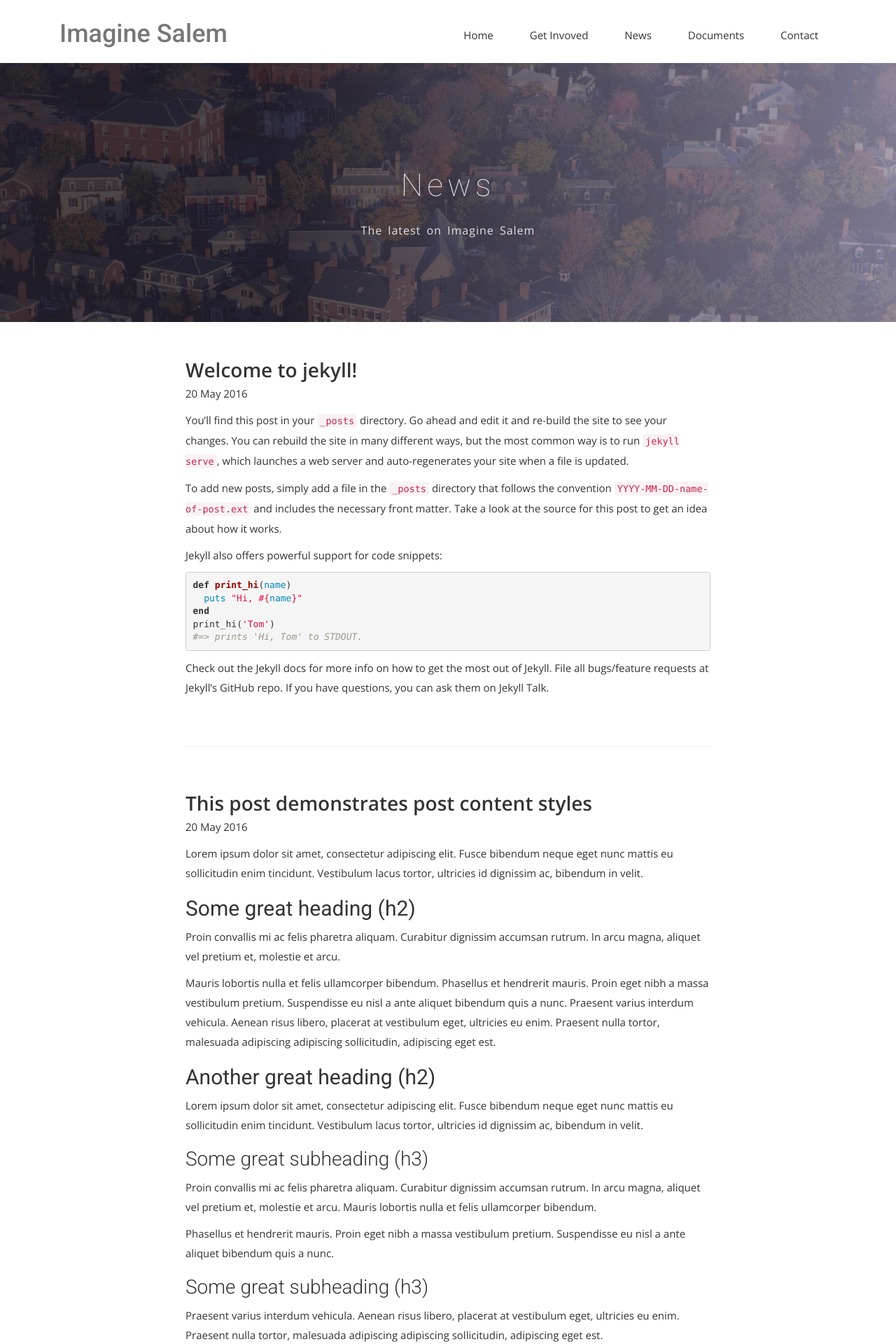
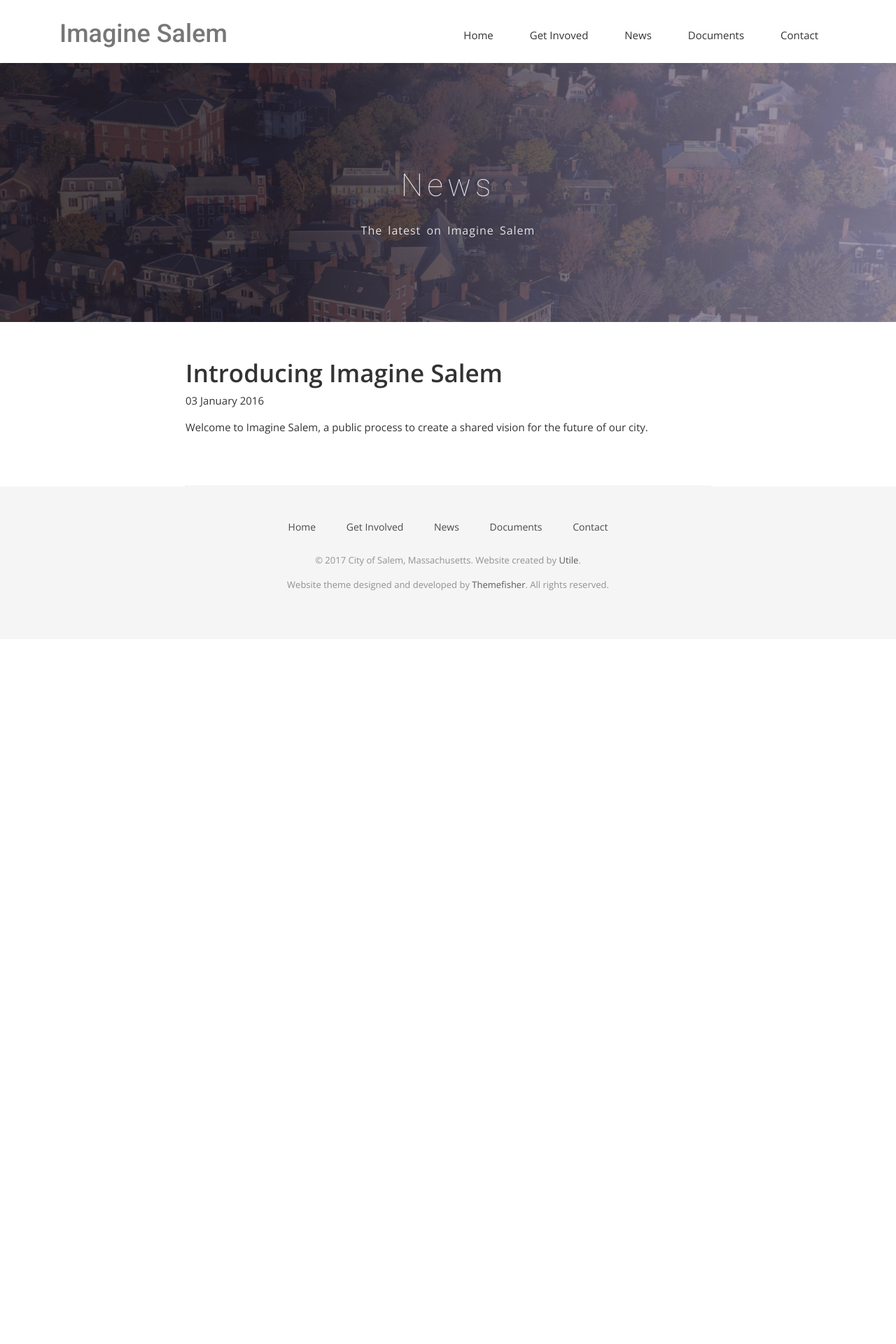
Before and after one commit to johnmccartin/salem, a Jekyll site: the page built from news.html, in a window 1280 px wide. Shown: the top 1920 px of the page at 70% size. Built offline with Jekyll 4.4.1, drawn with Linux system fonts in a browser that asks for light colours; nearby versions of some CDN libraries; some web fonts are replaced; after the commit the page ends 913 px from its top, so only the background shows below that; some of the changed text lies outside the part shown.

Commit message:
Update posts and menus.

````diff
--- a/_includes/footer.html
+++ b/_includes/footer.html
@@ -5,9 +5,11 @@
       <div class="col-md-12">
         <div class="footer-manu">
           <ul>
-            <li><a href="#">About Us</a></li>
-            <li><a href="{{ site.baseurl }}/contact">Contact us</a></li>
-            <li><a href="{{ site.baseurl }}/blog">Blog</a></li>
+            <li><a href="{{ site.baseurl }}/">Home</a></li>
+            <li><a href="{{ site.baseurl }}/get-involved">Get Involved</a></li>
+            <li><a href="{{ site.baseurl }}/news">News</a></li>
+            <li><a href="{{ site.baseurl }}/documents">Documents</a></li>
+            <li><a href="{{ site.baseurl }}/contact">Contact</a></li>
           </ul>
         </div>
         <p>&copy; 2017 City of Salem, Massachusetts. Website created by <a href="http://www.utiledesign.com">Utile</a>.</p>
--- a/_posts/2016-05-20-my-example-post.md
+++ /dev/null
@@ -1,12 +0,0 @@
----
-layout: post
----
-
-Eos eu docendi tractatos sapientem, brute option menandri in vix, quando vivendo accommodare te ius. Nec melius fastidii constituam id, viderer theophrastus ad sit, hinc semper periculis cum id. Noluisse postulant assentior est in, no choro sadipscing repudiandae vix. Vis in euismod delenit dignissim. Ex quod nostrum sit, suas decore animal id ius, nobis solet detracto quo te.
-
-{% comment %}
-Might you have an include in your theme? Why not try it here!
-{% include my-themes-great-include.html %}
-{% endcomment %}
-
-No laudem altera adolescens has, volumus lucilius eum no. Eam ei nulla audiam efficiantur. Suas affert per no, ei tale nibh sea. Sea ne magna harum, in denique scriptorem sea, cetero alienum tibique ei eos. Labores persequeris referrentur eos ei.
--- a/_posts/2016-05-20-super-long-article.md
+++ /dev/null
@@ -1,10 +0,0 @@
----
-layout: post
-title: "Some articles are just so long they deserve a really long title to see if things will break well"
----
-
-Lorem ipsum dolor sit amet, consectetur adipiscing elit. Fusce bibendum neque eget nunc mattis eu sollicitudin enim tincidunt. Vestibulum lacus tortor, ultricies id dignissim ac, bibendum in velit. Proin convallis mi ac felis pharetra aliquam. Curabitur dignissim accumsan rutrum. In arcu magna, aliquet vel pretium et, molestie et arcu. Mauris lobortis nulla et felis ullamcorper bibendum. Phasellus et hendrerit mauris. Proin eget nibh a massa vestibulum pretium. Suspendisse eu nisl a ante aliquet bibendum quis a nunc. Praesent varius interdum vehicula. Aenean risus libero, placerat at vestibulum eget, ultricies eu enim. Praesent nulla tortor, malesuada adipiscing adipiscing sollicitudin, adipiscing eget est.
-
-Lorem ipsum dolor sit amet, consectetur adipiscing elit. Fusce bibendum neque eget nunc mattis eu sollicitudin enim tincidunt. Vestibulum lacus tortor, ultricies id dignissim ac, bibendum in velit. Proin convallis mi ac felis pharetra aliquam. Curabitur dignissim accumsan rutrum. In arcu magna, aliquet vel pretium et, molestie et arcu. Mauris lobortis nulla et felis ullamcorper bibendum. Phasellus et hendrerit mauris. Proin eget nibh a massa vestibulum pretium. Suspendisse eu nisl a ante aliquet bibendum quis a nunc. Praesent varius interdum vehicula. Aenean risus libero, placerat at vestibulum eget, ultricies eu enim. Praesent nulla tortor, malesuada adipiscing adipiscing sollicitudin, adipiscing eget est.
-
-Lorem ipsum dolor sit amet, consectetur adipiscing elit. Fusce bibendum neque eget nunc mattis eu sollicitudin enim tincidunt. Vestibulum lacus tortor, ultricies id dignissim ac, bibendum in velit. Proin convallis mi ac felis pharetra aliquam. Curabitur dignissim accumsan rutrum. In arcu magna, aliquet vel pretium et, molestie et arcu. Mauris lobortis nulla et felis ullamcorper bibendum. Phasellus et hendrerit mauris. Proin eget nibh a massa vestibulum pretium. Suspendisse eu nisl a ante aliquet bibendum quis a nunc. Praesent varius interdum vehicula. Aenean risus libero, placerat at vestibulum eget, ultricies eu enim. Praesent nulla tortor, malesuada adipiscing adipiscing sollicitudin, adipiscing eget est.
--- a/_posts/2016-05-20-this-post-demonstrates-post-content-styles.md
+++ /dev/null
@@ -1,87 +0,0 @@
----
-layout: post
-title: "This post demonstrates post content styles"
-author: "Bart Simpson"
-meta: "Springfield"
----
-
-Lorem ipsum dolor sit amet, consectetur adipiscing elit. Fusce bibendum neque eget nunc mattis eu sollicitudin enim tincidunt. Vestibulum lacus tortor, ultricies id dignissim ac, bibendum in velit.
-
-## Some great heading (h2)
-
-Proin convallis mi ac felis pharetra aliquam. Curabitur dignissim accumsan rutrum. In arcu magna, aliquet vel pretium et, molestie et arcu.
-
-Mauris lobortis nulla et felis ullamcorper bibendum. Phasellus et hendrerit mauris. Proin eget nibh a massa vestibulum pretium. Suspendisse eu nisl a ante aliquet bibendum quis a nunc. Praesent varius interdum vehicula. Aenean risus libero, placerat at vestibulum eget, ultricies eu enim. Praesent nulla tortor, malesuada adipiscing adipiscing sollicitudin, adipiscing eget est.
-
-## Another great heading (h2)
-
-Lorem ipsum dolor sit amet, consectetur adipiscing elit. Fusce bibendum neque eget nunc mattis eu sollicitudin enim tincidunt. Vestibulum lacus tortor, ultricies id dignissim ac, bibendum in velit.
-
-### Some great subheading (h3)
-
-Proin convallis mi ac felis pharetra aliquam. Curabitur dignissim accumsan rutrum. In arcu magna, aliquet vel pretium et, molestie et arcu. Mauris lobortis nulla et felis ullamcorper bibendum.
-
-Phasellus et hendrerit mauris. Proin eget nibh a massa vestibulum pretium. Suspendisse eu nisl a ante aliquet bibendum quis a nunc.
-
-### Some great subheading (h3)
-
-Praesent varius interdum vehicula. Aenean risus libero, placerat at vestibulum eget, ultricies eu enim. Praesent nulla tortor, malesuada adipiscing adipiscing sollicitudin, adipiscing eget est.
-
-> This quote will change your life. It will reveal the secrets of the universe, and all the wonders of humanity. Don't misuse it.
-
-Lorem ipsum dolor sit amet, consectetur adipiscing elit. Fusce bibendum neque eget nunc mattis eu sollicitudin enim tincidunt.
-
-### Some great subheading (h3)
-
-Vestibulum lacus tortor, ultricies id dignissim ac, bibendum in velit. Proin convallis mi ac felis pharetra aliquam. Curabitur dignissim accumsan rutrum.
-
-```html
-<html>
-  <head>
-  </head>
-  <body>
-    <p>Hello, World!</p>
-  </body>
-</html>
-```
-
-
-In arcu magna, aliquet vel pretium et, molestie et arcu. Mauris lobortis nulla et felis ullamcorper bibendum. Phasellus et hendrerit mauris.
-
-#### You might want a sub-subheading (h4)
-
-In arcu magna, aliquet vel pretium et, molestie et arcu. Mauris lobortis nulla et felis ullamcorper bibendum. Phasellus et hendrerit mauris.
-
-In arcu magna, aliquet vel pretium et, molestie et arcu. Mauris lobortis nulla et felis ullamcorper bibendum. Phasellus et hendrerit mauris.
-
-#### But it's probably overkill (h4)
-
-In arcu magna, aliquet vel pretium et, molestie et arcu. Mauris lobortis nulla et felis ullamcorper bibendum. Phasellus et hendrerit mauris.
-
-### Oh hai, an unordered list!!
-
-In arcu magna, aliquet vel pretium et, molestie et arcu. Mauris lobortis nulla et felis ullamcorper bibendum. Phasellus et hendrerit mauris.
-
-- First item, yo
-- Second item, dawg
-- Third item, what what?!
-- Fourth item, fo sheezy my neezy
-
-### Oh hai, an ordered list!!
-
-In arcu magna, aliquet vel pretium et, molestie et arcu. Mauris lobortis nulla et felis ullamcorper bibendum. Phasellus et hendrerit mauris.
-
-1. First item, yo
-2. Second item, dawg
-3. Third item, what what?!
-4. Fourth item, fo sheezy my neezy
-
-
-
-## Headings are cool! (h2)
-
-Proin eget nibh a massa vestibulum pretium. Suspendisse eu nisl a ante aliquet bibendum quis a nunc. Praesent varius interdum vehicula. Aenean risus libero, placerat at vestibulum eget, ultricies eu enim. Praesent nulla tortor, malesuada adipiscing adipiscing sollicitudin, adipiscing eget est.
-
-Praesent nulla tortor, malesuada adipiscing adipiscing sollicitudin, adipiscing eget est.
-
-Proin eget nibh a massa vestibulum pretium. Suspendisse eu nisl a ante aliquet bibendum quis a nunc.
--- a/_posts/2016-05-20-welcome-to-jekyll.md
+++ /dev/null
@@ -1,26 +0,0 @@
----
-layout: post
-title: Welcome to jekyll!
-subtitle: Jekyll is a blog-aware, static site generator in Ruby https://jekyllrb.com
-date: 2016-05-20 21:11:27
-author: jekyll
----
-You’ll find this post in your `_posts` directory. Go ahead and edit it and re-build the site to see your changes. You can rebuild the site in many different ways, but the most common way is to run `jekyll serve`, which launches a web server and auto-regenerates your site when a file is updated.
-
-To add new posts, simply add a file in the `_posts` directory that follows the convention `YYYY-MM-DD-name-of-post.ext` and includes the necessary front matter. Take a look at the source for this post to get an idea about how it works.
-
-Jekyll also offers powerful support for code snippets:
-
-{% highlight ruby %}
-def print_hi(name)
-  puts "Hi, #{name}"
-end
-print_hi('Tom')
-#=> prints 'Hi, Tom' to STDOUT.
-{% endhighlight %}
-
-Check out the [Jekyll docs][jekyll-docs] for more info on how to get the most out of Jekyll. File all bugs/feature requests at [Jekyll’s GitHub repo][jekyll-gh]. If you have questions, you can ask them on [Jekyll Talk][jekyll-talk].
-
-[jekyll-docs]: http://jekyllrb.com/docs/home
-[jekyll-gh]:   https://github.com/jekyll/jekyll
-[jekyll-talk]: https://talk.jekyllrb.com/
--- /dev/null
+++ b/_posts/2017-01-02-introducing-imagine-salem.md
@@ -0,0 +1,9 @@
+---
+layout: post
+title: Introducing Imagine Salem
+subtitle: Creating a shared vision for the future of Salem
+date: 2016-01-03
+author: John McCartin
+---
+
+Welcome to Imagine Salem, a public process to create a shared vision for the future of our city.
--- a/css/style.css
+++ b/css/style.css
@@ -37,7 +37,7 @@
 }
 
 .post-title {
-  font-size: 2em;
+  font-size: 2.5em;
 }
 
 /*
````
